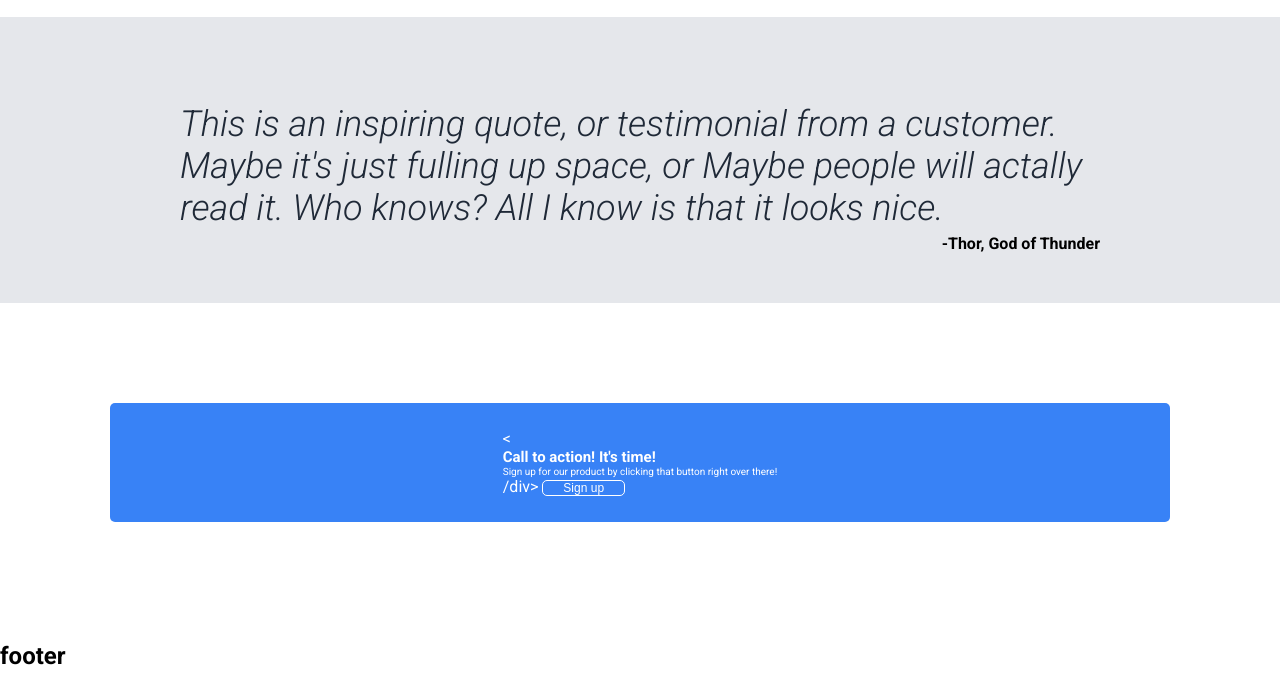
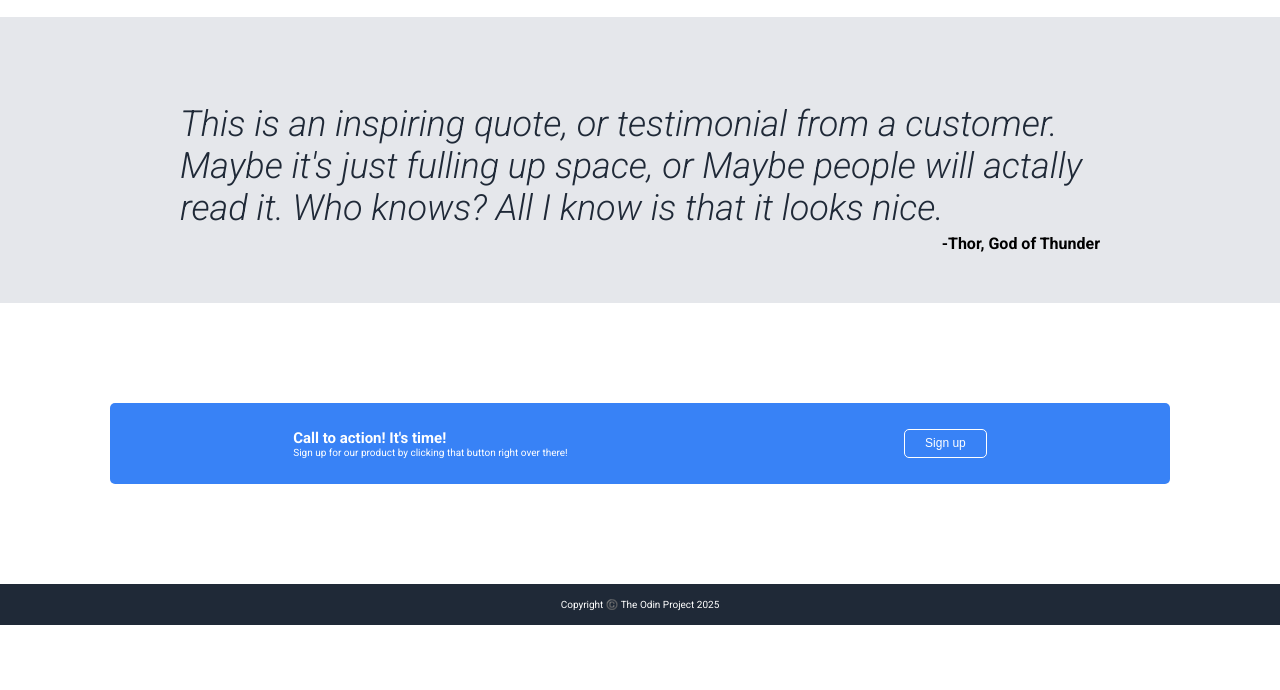
Before and after one commit to almaraz-05/Web-page, a plain HTML site: page index.html in a window 1280 px wide. Shown: the part 637-1327 px from the top of the page. After the commit the page ends 1262 px from the top, so only its background shows below. Drawn offline with Linux system fonts and the light colour scheme.

Commit message:
Remove extra div

```diff
--- a/index.html
+++ b/index.html
@@ -93,21 +93,19 @@
   <!-- Section 4 -->
   <section class="call-to-action">
     <div class="blue-box">
-      <div class="call-to-action-text"><
+      <div class="call-to-action-text">
       <div class="call">Call to action! It's time!</div>
       <div class="sign-up">Sign up for our product by clicking that button right over there!</div>
-/div>
+      </div>
 
       <button>Sign up</button>
+      </div>
   </section>
-  </div>
 
 
   <!-- Footer -->
   <div class="footer">
-    <div class="inner-column">
-      <h2>footer</h2>
-    </div>
+    <div class="footer-text">Copyright ©️ The Odin Project 2025</div>
   </div>
 
 
```
